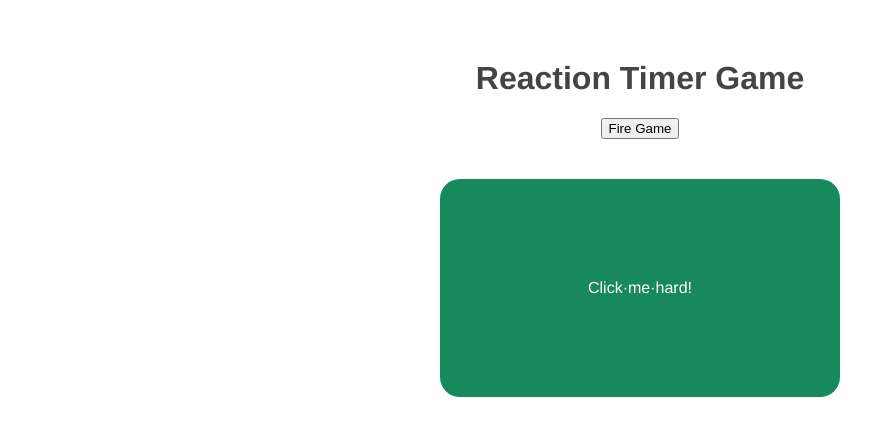
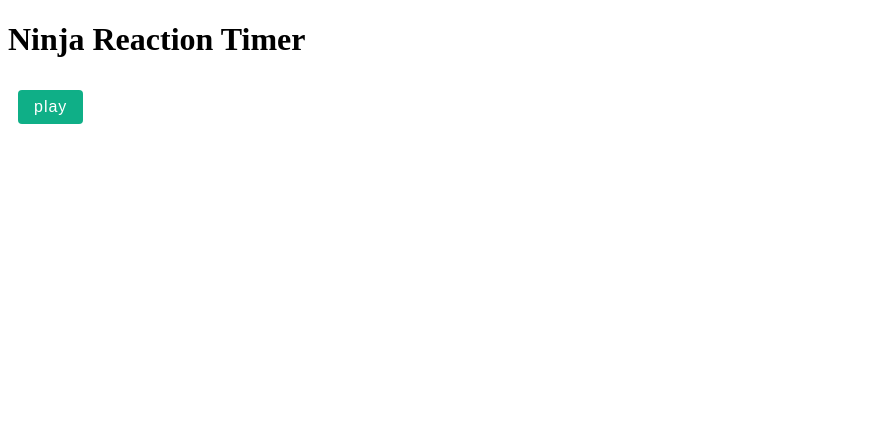
Before and after one commit to mutahir-muhammad/Reaction-timer_Vue, a Vue app: page / in a window 1280 px wide. Shown: the top 436 px of the page, without its empty margins (0-895 px from the left). Built offline with nearby package versions, Linux system fonts and the light colour scheme.

Commit message:
fifth commit: after API confusion

```diff
--- a/src/App.vue
+++ b/src/App.vue
@@ -1,31 +1,30 @@
 <template>
-  <div id="app">
-    <h1>Reaction Timer Game</h1>
-    <button @click="start">Fire Game</button>
-    <BlockComp />
+  <div>
+    <h1>Ninja Reaction Timer</h1>
+    <button @click="start" :disabled="isPlaying">play</button>
+    <BlockComp v-if="isPlaying" :delay="delay" />
   </div>
 </template>
 
 <script>
-import BlockComp from "./components/BlockComp.vue";
+import BlockComp from './components/BlockComp.vue'
+
 export default {
-  name: "App",
+  name: 'App',
   components: { BlockComp },
-};
-</script>
-
-<script setup>
-import { ref } from "vue";
-
-const data = ref({
-  isPlaying: false,
-  delay: null,
-});
-
-function start() {
-  data.value.delay = 2000 + Math.random() * 5000;
-  data.value.isPlaying = true;
-  console.log(data.value.delay);
+  data() {
+    return {
+      isPlaying: false,
+      delay: null,
+    }
+  },
+  methods: {
+    start() {
+      // set time amount (ms)
+      this.delay = 2000 + Math.random() * 5000
+      this.isPlaying = true
+    },
+  }
 }
 </script>
 
@@ -38,4 +37,21 @@ function start() {
   color: #444;
   margin-top: 60px;
 }
+
+button {
+  background: #0faf87;
+  color: white;
+  border: none;
+  padding: 8px 16px;
+  border-radius: 4px;
+  font-size: 16px;
+  letter-spacing: 1px;
+  cursor: pointer;
+  margin: 10px;
+}
+
+button[disabled] {
+  opacity: 0.2;
+  cursor: not-allowed;
+}
 </style>
--- a/src/components/BlockComp.vue
+++ b/src/components/BlockComp.vue
@@ -1,16 +1,20 @@
 <template>
-  <div class="block">Click·me·hard!</div>
+  <div class="block">
+    click me
+  </div>
 </template>
+
 <script>
 export default {
-  props: ["delay"],
-};
+  props: ['delay']
+}
 </script>
+
 <style>
   .block {
     width: 400px;
     border-radius: 20px;
-  background-color: #18885d;
+    background:  #0faf87;;
     color: white;
     text-align: center;
     padding: 100px 0;
```
Also changed, not shown: .eslintrc.js. Lines whose indentation alone changed are shown as unchanged.
